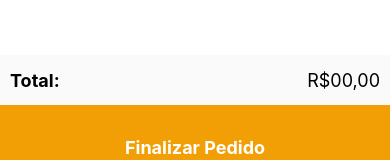
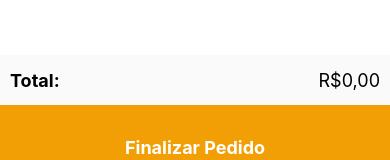
Before and after one commit to PedroHy/app-cardapio, a React Native app: screen /Resume in a window 390 px wide. Shown: the part 654-814 px from the top of the page. Built offline with nearby package versions, Linux system fonts and the light colour scheme.

Commit message:
calculating total function

```diff
--- a/src/activities/Resume.js
+++ b/src/activities/Resume.js
@@ -1,4 +1,4 @@
-import React, { useContext } from "react";
+import React, { useContext, useEffect, useState } from "react";
 import { View, Text, StyleSheet, TouchableOpacity, FlatList } from 'react-native';
 import ResumeItem from '../components/ResumeItem';
 import { ProductContext } from "../contexts/products";
@@ -7,6 +7,15 @@ export default function Resume({ navigation }) {
 
     const { products } = useContext(ProductContext)
 
+    const [total, setTotal] = useState(0)
+
+    useEffect(()=>{
+        let subtotal = 0
+        products.forEach(element => {
+            subtotal += (element.quantite*element.price)
+        });
+        setTotal(subtotal)
+    }, [products])
 
     return (
         <View style={styles.container}>
@@ -16,7 +25,7 @@ export default function Resume({ navigation }) {
             </FlatList>
             <View style={styles.totalArea}>
                 <Text style={styles.txtTotal}>Total:</Text>
-                <Text style={styles.txtValueTotal}>R$00,00</Text>
+                <Text style={styles.txtValueTotal}>R${total.toFixed(2).replace('.',',')}</Text>
             </View>
             <TouchableOpacity style={styles.btnFinish} onPress={() => navigation.goBack()}>
                 <Text style={styles.btnText}>Finalizar Pedido</Text>
--- a/src/components/ResumeItem/index.js
+++ b/src/components/ResumeItem/index.js
@@ -10,7 +10,7 @@ const ResumeItem = ({quantite, name, price})=>{
                 <Text style={styles.txtName}>{quantite}x   </Text>
                 <Text style={styles.txtName}>{name}</Text>
             </View>
-            <Text style={styles.price}>R${price}</Text>
+            <Text style={styles.price}>R${price.toFixed(2).replace('.',',')}</Text>
         </View>
     )
 }
```
